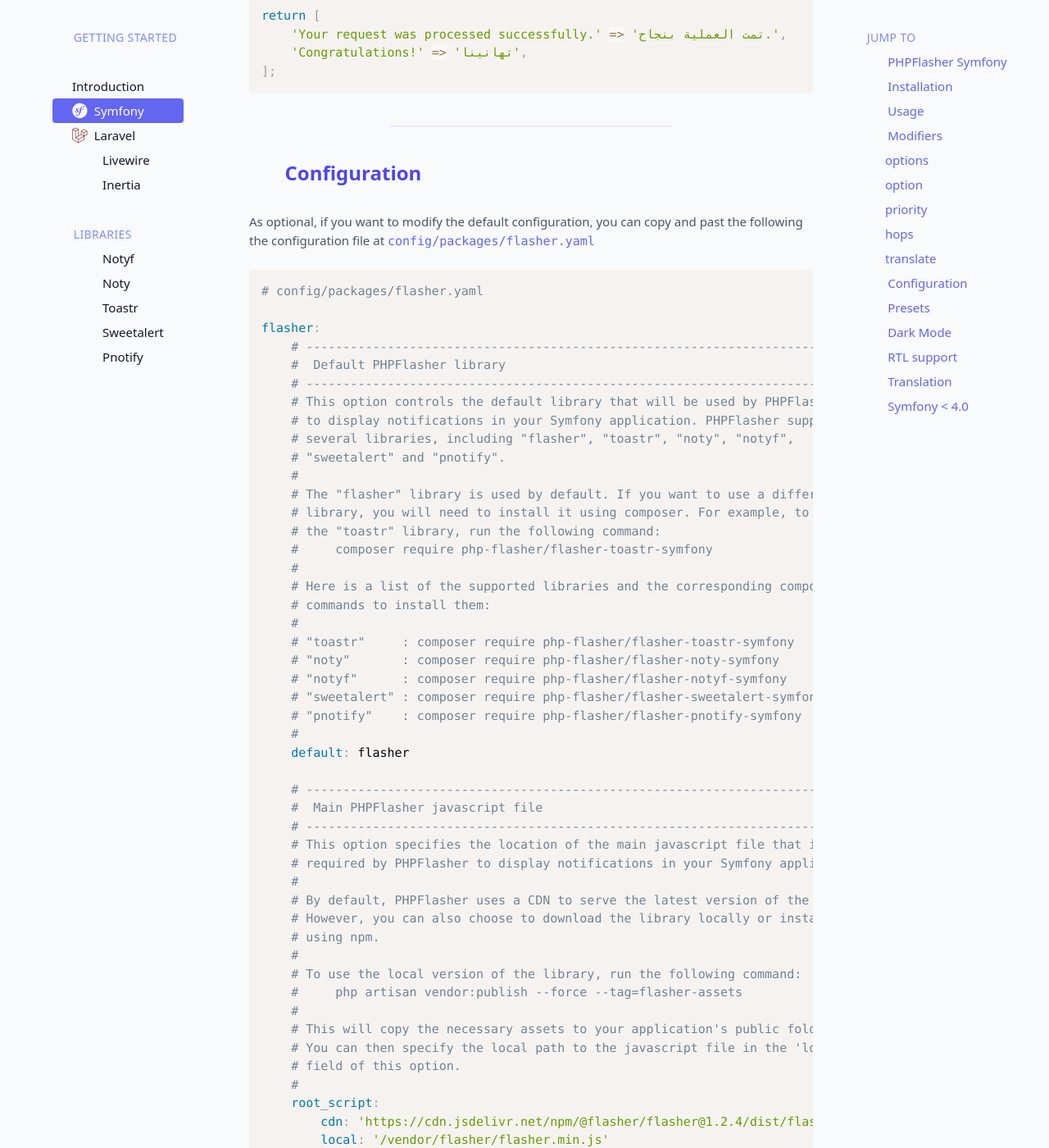
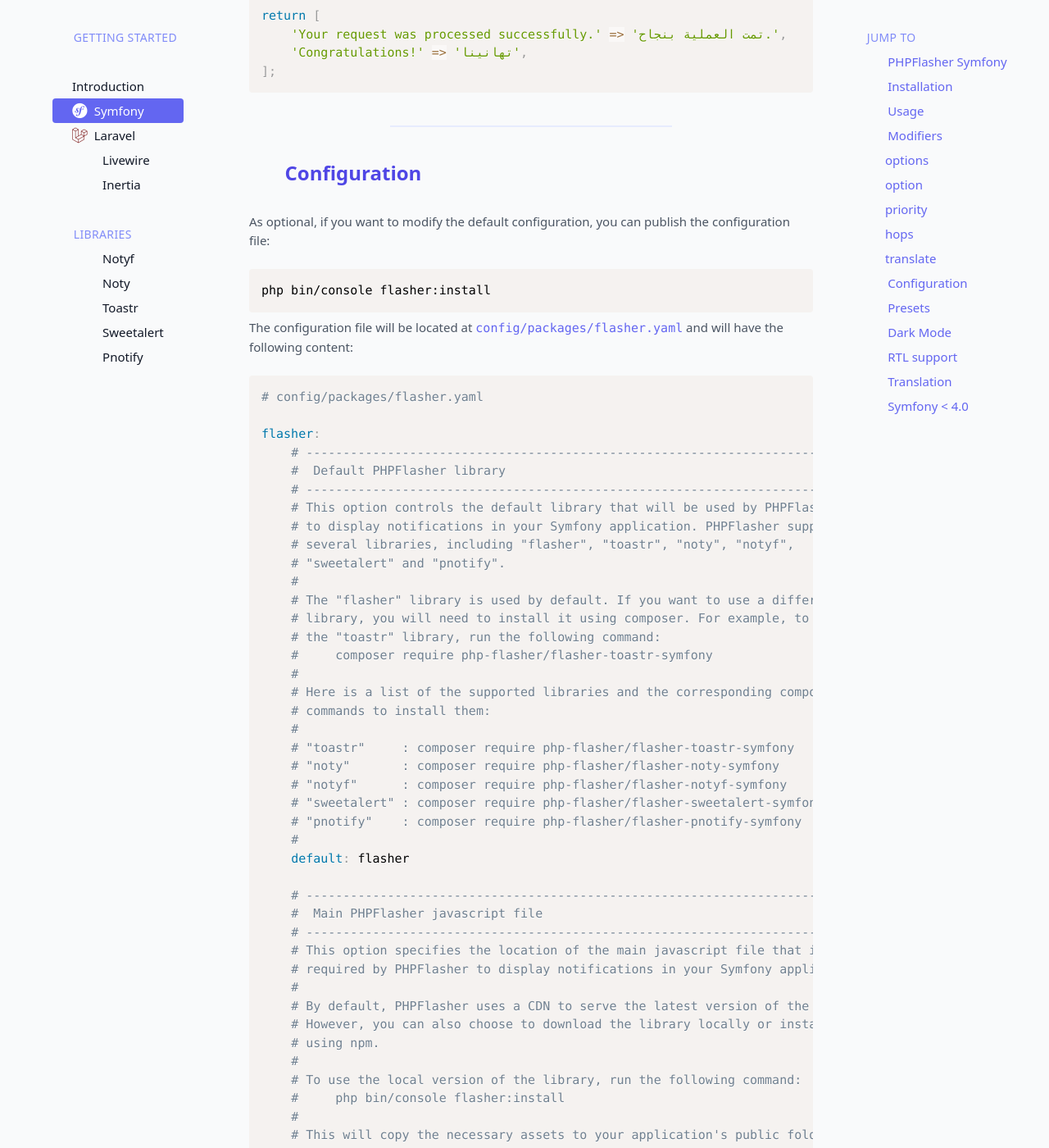
Before and after one commit to php-flasher/php-flasher.github.io, a Jekyll site: the page built from docs/symfony.md, in a window 1280 px wide and 1400 px high, scrolled down 7156 px. Shown: the whole window at 82% size. Built offline with Jekyll 4.4.1, drawn with Linux system fonts in a browser that asks for light colours; nearby versions of some CDN libraries; some web fonts are replaced; comment, search, counter and statistics services are not loaded; some of the changed text lies outside the part shown.

Commit message:
publish doc for v1.13

````diff
--- a/_data/project.yml
+++ b/_data/project.yml
@@ -1,3 +1,3 @@
-version: "1.11"
+version: "1.13"
 title: "Easily add flash messages to your #Laravel or #Symfony projects with PHPFlasher - a powerful, easy-to-use package for improved user engagement & experience"
 description: "PHPFlasher - A powerful & easy-to-use package for adding flash messages to Laravel or Symfony projects. Provides feedback to users, improves engagement & enhances user experience. Intuitive design for beginners & experienced developers. A reliable, flexible solution."
--- a/docs/symfony.md
+++ b/docs/symfony.md
@@ -48,7 +48,13 @@
 
 ## <i class="fa-duotone fa-list-radio"></i> Configuration
 
-As optional, if you want to modify the default configuration, you can copy and past the following the configuration file at `config/packages/flasher.yaml`
+As optional, if you want to modify the default configuration, you can publish the configuration file:
+
+```bash
+php bin/console flasher:install
+```
+
+The configuration file will be located at `config/packages/flasher.yaml` and will have the following content:
 
 ```yaml
 # config/packages/flasher.yaml
@@ -89,7 +95,7 @@
     # using npm.
     #
     # To use the local version of the library, run the following command:
-    #     php artisan vendor:publish --force --tag=flasher-assets
+    #     php bin/console flasher:install
     #
     # This will copy the necessary assets to your application's public folder.
     # You can then specify the local path to the javascript file in the 'local'
@@ -109,7 +115,7 @@
     #
     # If you decide to use local assets, don't forget to publish the necessary
     # files to your application's public folder by running the following command:
-    #     php artisan vendor:publish --force --tag=flasher-assets
+    #     php bin/console flasher:install
     #
     # This will copy the necessary assets to your application's public folder.
     #
````
Also changed, not shown: docs/laravel.md (+4 -4 lines).
